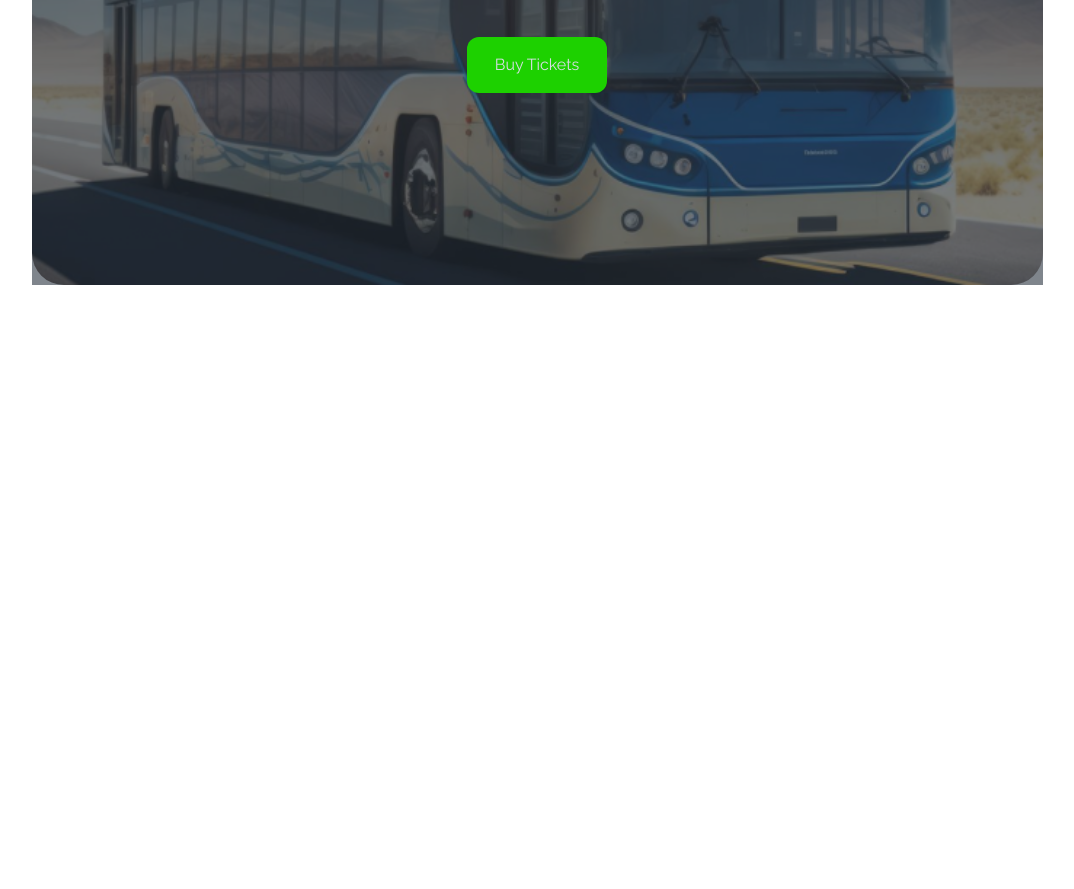
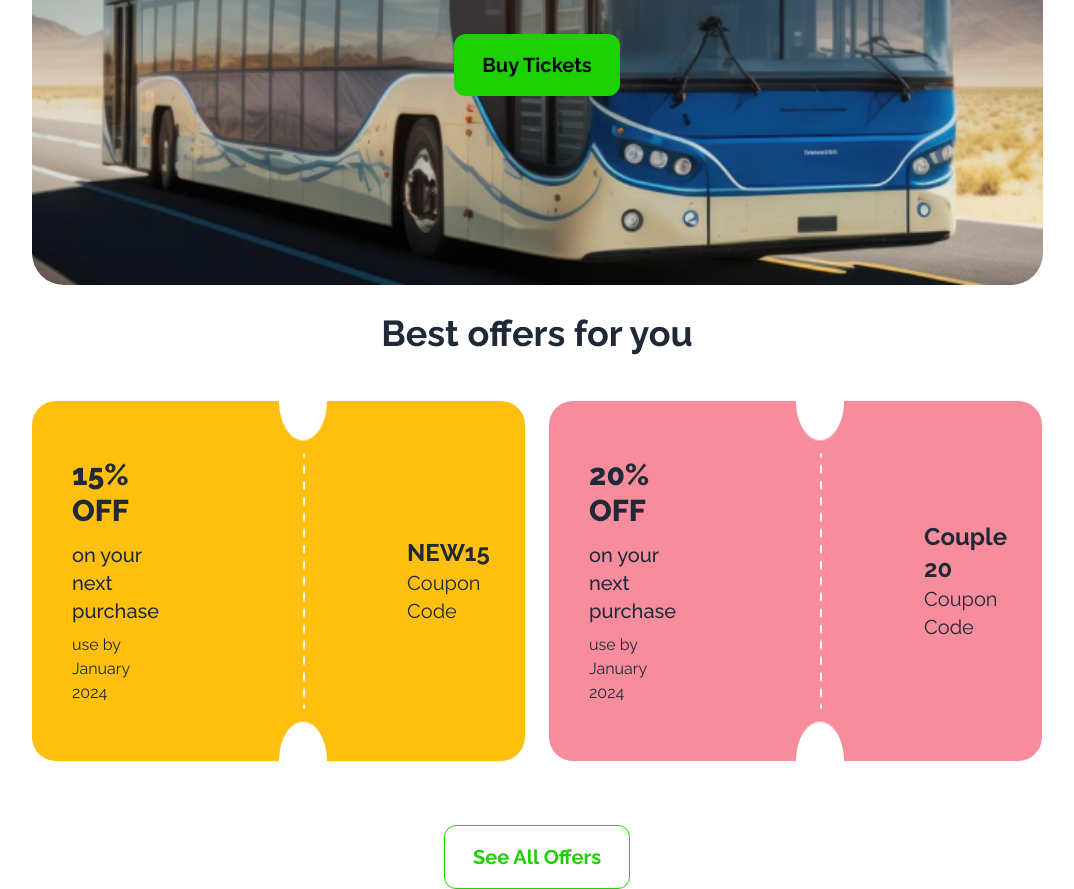
Before and after one commit to Sazib018/assignment-5-js, a plain HTML site: page index.html in a window 1280 px wide. Shown: the part 689-1578 px from the top of the page, without its empty margins (103-1177 px from the left). Before the commit the page ends 974 px from the top, so only its background shows below. Drawn offline with nearby package versions, Linux system fonts and the light colour scheme.

Commit message:
offer section done

```diff
--- a/index.html
+++ b/index.html
@@ -59,9 +59,12 @@
     </nav>
 
     <main>
+
+        <!--travel with paribahan-->
         <section class="mt-12 xl:px-[134.5px]">
-            <div class="hero min-h-screen  rounded-[32px] list-image-none" style="background-image: url(images/banner.png);">
-                <div class="hero-overlay bg-opacity-60"></div>
+            <div class="hero min-h-screen  rounded-[32px] list-image-none"
+                style="background-image: url(images/banner.png);">
+                <div class=""></div>
                 <div class="hero-content text-neutral-content text-center">
                     <div>
                         <div class="mt-8">
@@ -69,17 +72,53 @@
                             <h2 class="font-extrabold text-6xl text-[#1DD100] mt-4">E-paribahan</h2>
                         </div>
                         <p class="w-3/5 m-auto text-center text-white mt-6 ">
-                        Yes, you can run unit tests and view the results directly within the app. The integrated testing
-                        features allow for a streamlined .
-                    </p>
-                        <button class="px-7 py-4 mt-10 bg-[#1DD100] rounded-xl">Buy Tickets</button>
+                            Yes, you can run unit tests and view the results directly within the app. The integrated
+                            testing
+                            features allow for a streamlined .
+                        </p>
+                        <button class="px-7 py-4 mt-10 font-bold text-[20px] text-[#030712] bg-[#1DD100] rounded-xl">Buy Tickets</button>
                     </div>
                 </div>
             </div>
         </section>
 
+   <!--best offer section-->
         <section>
+            <div class="mb-12 mt-7">
+                <p class="text-center font-bold text-4xl">Best offers for you</p>
+            </div>
+            <div class="md:flex justify-center gap-6 md:px-[135px]">
 
+                <div class="bg-[#FFBF0F] rounded-3xl flex md:gap-[80px] ">
+                    <div class="md:pt-14 md:pb-14 md:p-10">
+                        <h1 class="text-3xl font-extrabold mb-3">15% OFF</h1>
+                        <h2 class="text-xl font-medium mb-2">on your next purchase</h2>
+                        <p>use by January 2024</p>
+                    </div>
+                    <img src="images/cupon-devider.png" alt="">
+                    <div class="flex flex-col justify-center md:pt-14 md:pb-14 md:pr-12">
+                        <h1 class="text-2xl font-bold">NEW15</h1>
+                        <h2 class="text-xl ">Coupon Code</h2>
+                    </div>
+
+                </div>
+                <div class="bg-[#F78C9C] rounded-3xl flex md:gap-[80px]  ">
+                    <div class="md:pt-14 md:pb-14 md:p-10">
+                        <h1 class="text-3xl font-extrabold mb-3">20% OFF</h1>
+                        <h2 class="text-xl font-medium mb-2">on your next purchase</h2>
+                        <p>use by January 2024</p>
+                    </div>
+                    <img src="images/cupon-devider.png" alt="">
+                    <div class="flex flex-col justify-center md:pt-14 md:pb-14 md:pr-12">
+                        <h1 class="text-2xl font-bold">Couple 20</h1>
+                        <h2 class="text-xl ">Coupon Code</h2>
+                    </div>
+
+                </div>
+            </div>
+            <div class="text-center mt-16 bg-white">
+                <button class=" px-7 py-4 border-[1px] rounded-xl border-[#1DD100] text-[#1DD100] font-bold text-[20px]">See All Offers</button>
+            </div>
         </section>
     </main>
 
```
